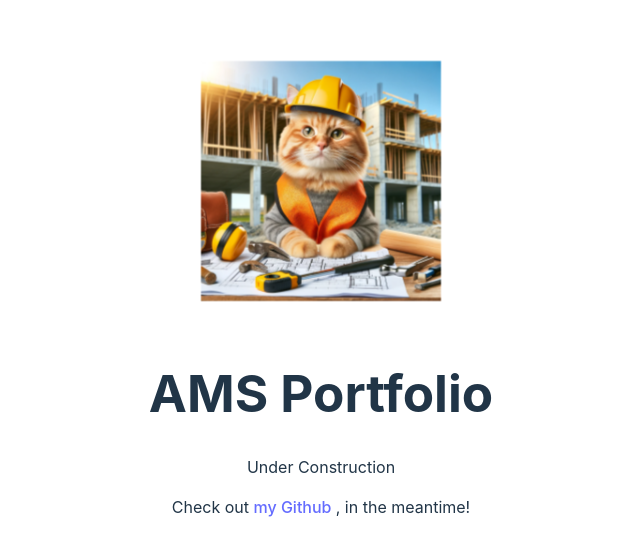
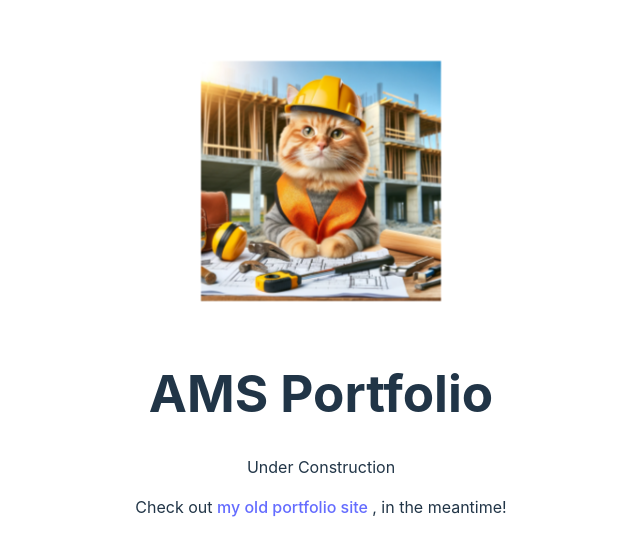
Before and after one commit to abbystarnes/portfolio, a Svelte app: page / in a window 1280 px wide. Shown: the part 114-670 px from the top of the page, without its empty margins (319-959 px from the left). Built offline with nearby package versions, Linux system fonts and the light colour scheme.

Commit message:
add old portfolio url

```diff
--- a/src/App.svelte
+++ b/src/App.svelte
@@ -11,7 +11,7 @@
 
   <p>Under Construction</p>
   <p>
-    Check out <a href="https://github.com/abbystarnes" target="_blank"> my Github </a>, in the meantime!
+    Check out <a href="https://abbystarnes.github.io/2017-portfolio/" target="_blank"> my old portfolio site </a>, in the meantime!
   </p>
 </main>
 
```
